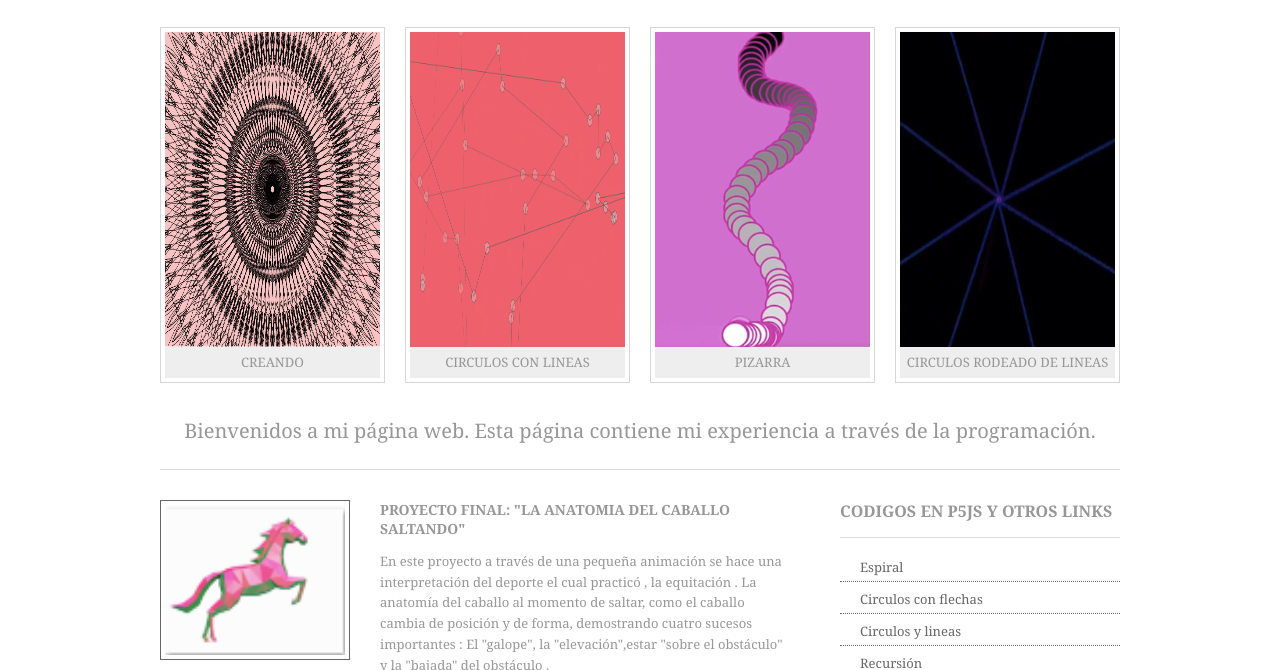
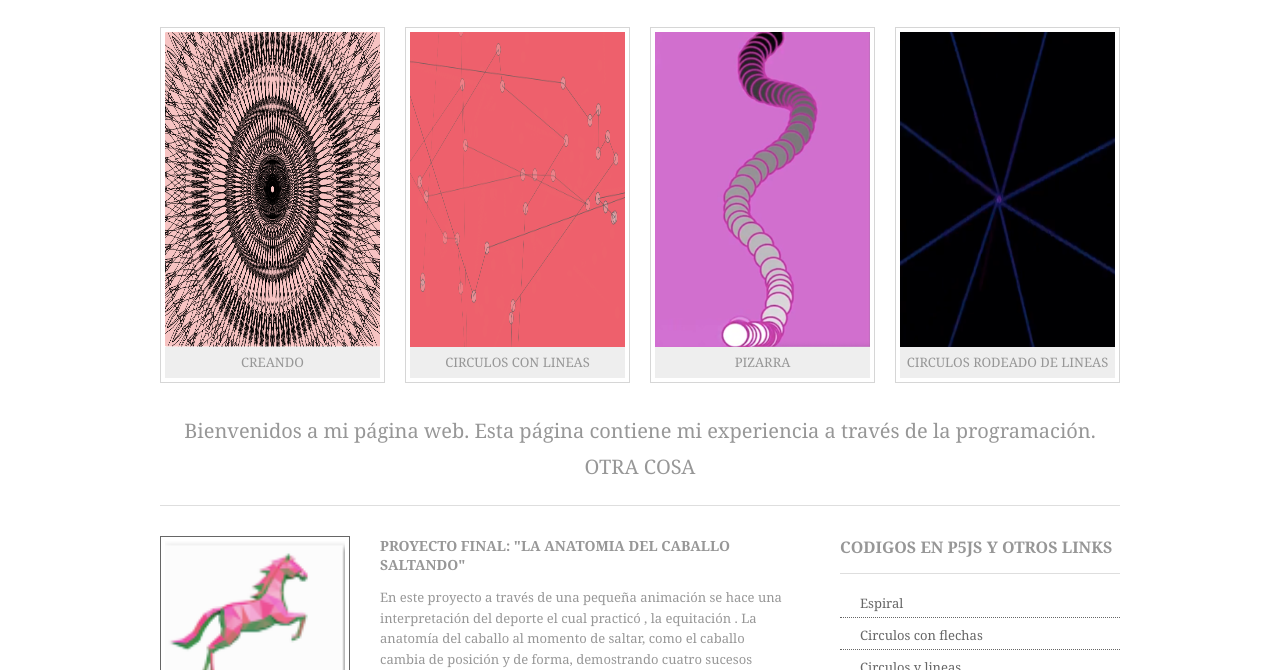
Before and after one commit to MariaJesus242000/p-gina-web-, a plain HTML site: page index.html in a window 1280 px wide. Shown: the part 130-800 px from the top of the page. Drawn offline with Linux system fonts and the light colour scheme; files that its build step writes are made by us from their sources.

Commit message:
Agregue otra cosa

```diff
--- a/index.html
+++ b/index.html
@@ -53,6 +53,7 @@
       <!-- / One Quarter -->
       <section id="shout">
         <p> Bienvenidos a mi página web. Esta página contiene mi experiencia a través de la programación.</p>
+        <p>OTRA COSA</p>
       </section>
     </div>
     <!-- main content -->
```
